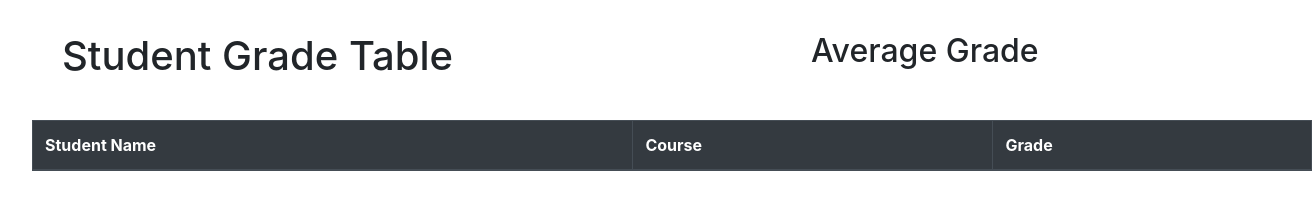
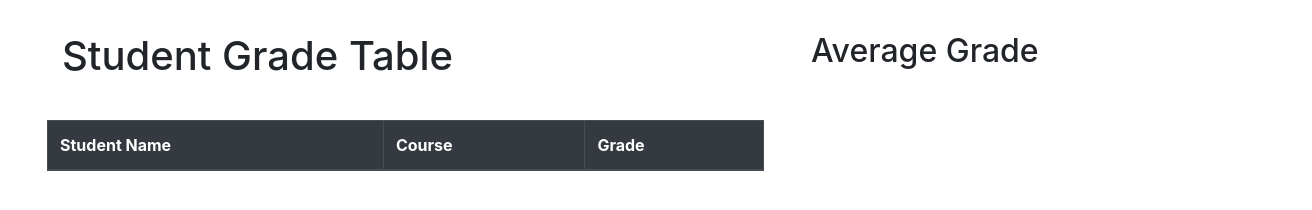
Before and after one commit to jakechustz/student-grade-table, a plain HTML site: page index.html in a window 1280 px wide. Shown: the whole page, 1312 px wide, since content can reach past the window. Drawn offline with nearby package versions, Linux system fonts and the light colour scheme; no server answers.

Commit message:
pushed grade table to the left to make room for form

```diff
--- a/index.html
+++ b/index.html
@@ -3,6 +3,7 @@
 <head>
   <link rel="stylesheet" href="https://cdnjs.cloudflare.com/ajax/libs/twitter-bootstrap/4.4.0/css/bootstrap.css">
   <link rel="stylesheet" href="./styles.css">
+  <link rel="stylesheet" href="https://cdnjs.cloudflare.com/ajax/libs/font-awesome/5.13.0/css/all.min.css">
   <title>Wilde Elementary - Student Grade Table</title>
 </head>
 <body>
@@ -13,7 +14,7 @@
     <h2 class="col-5 text-right">Average Grade <span class="badge badge-secondary" id="average-badge"></span></h2>
     </div>
   </header>
-<div class="table-container">
+<div class="table-container container col-7 text-left">
   <table class="table table-striped table-bordered col-15">
     <thead class="thead-dark">
       <tr>
```
